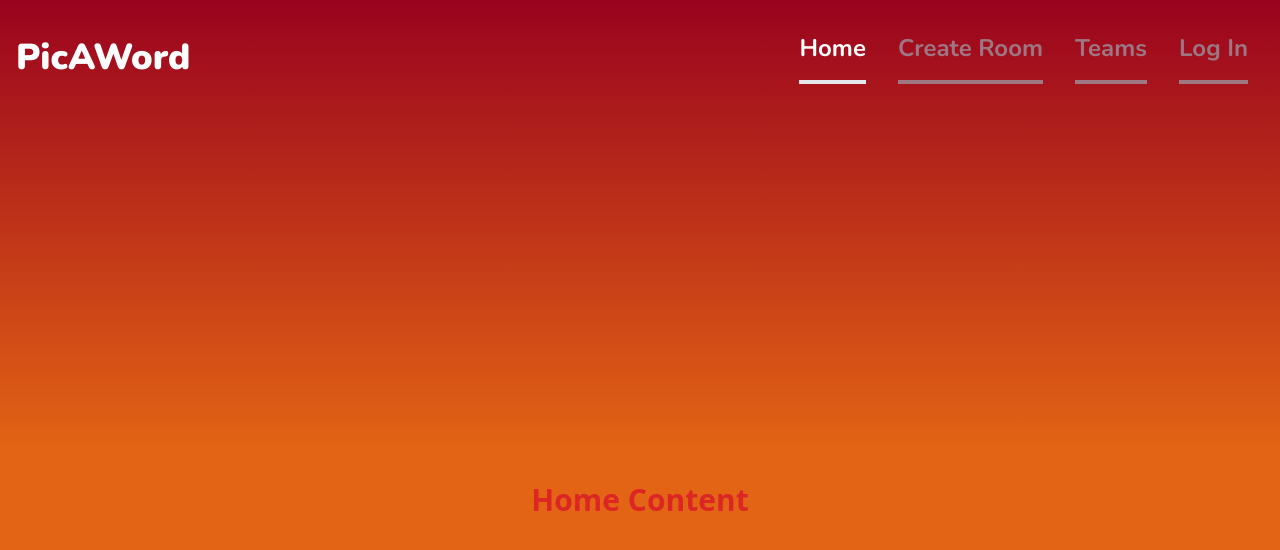
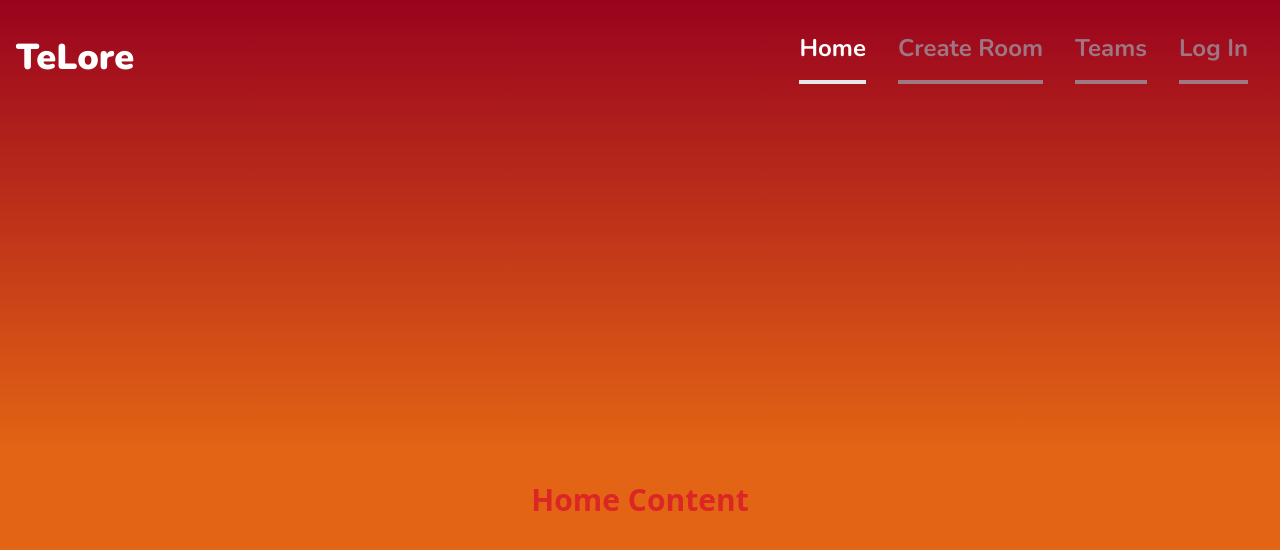
Before and after one commit to JoushuaDelaCruz/ISA_Project_C2_Client, a React (Vite) app: page / in a window 1280 px wide. Shown: the top 550 px of the page. Built offline with nearby package versions, Linux system fonts and the light colour scheme.

Commit message:
changed the title

```diff
--- a/src/Pages/Authenticate.jsx
+++ b/src/Pages/Authenticate.jsx
@@ -83,7 +83,7 @@ const Authenticate = ({ setUser }) => {
           className="text-white h-fit py-7 text-4xl font-black font-nunito pt-10"
         >
           {" "}
-          PicAWord{" "}
+          TeLore{" "}
         </Link>
         <div className="flex-grow flex justify-center items-center w-11/12 max-w-md h-5/6 md:h-1/2">
           <div className="w-full">
--- a/src/Pages/Components/Nav.jsx
+++ b/src/Pages/Components/Nav.jsx
@@ -59,7 +59,7 @@ const Navbar = ({ pageNum, user }) => {
           to="/"
           className="text-white lg:block hidden text-4xl font-nunito font-black"
         >
-          PicAWord
+          TeLore
         </Link>
         <div className="hidden w-full lg:flex justify-end">
           {pages.map((page) => {
@@ -114,7 +114,7 @@ const Navbar = ({ pageNum, user }) => {
               <i className="fa-solid fa-x text-3xl pt-4 pl-4"></i>
             </button>
             <Link to="/" className="text-white mt-4 flex justify-center">
-              <span className="text-4xl font-black font-nunito">PicAWord</span>
+              <span className="text-4xl font-black font-nunito">TeLore</span>
             </Link>
             <div className="text-white text-left w-full px-4 mt-12">
               {pages.map((page) => {
```
